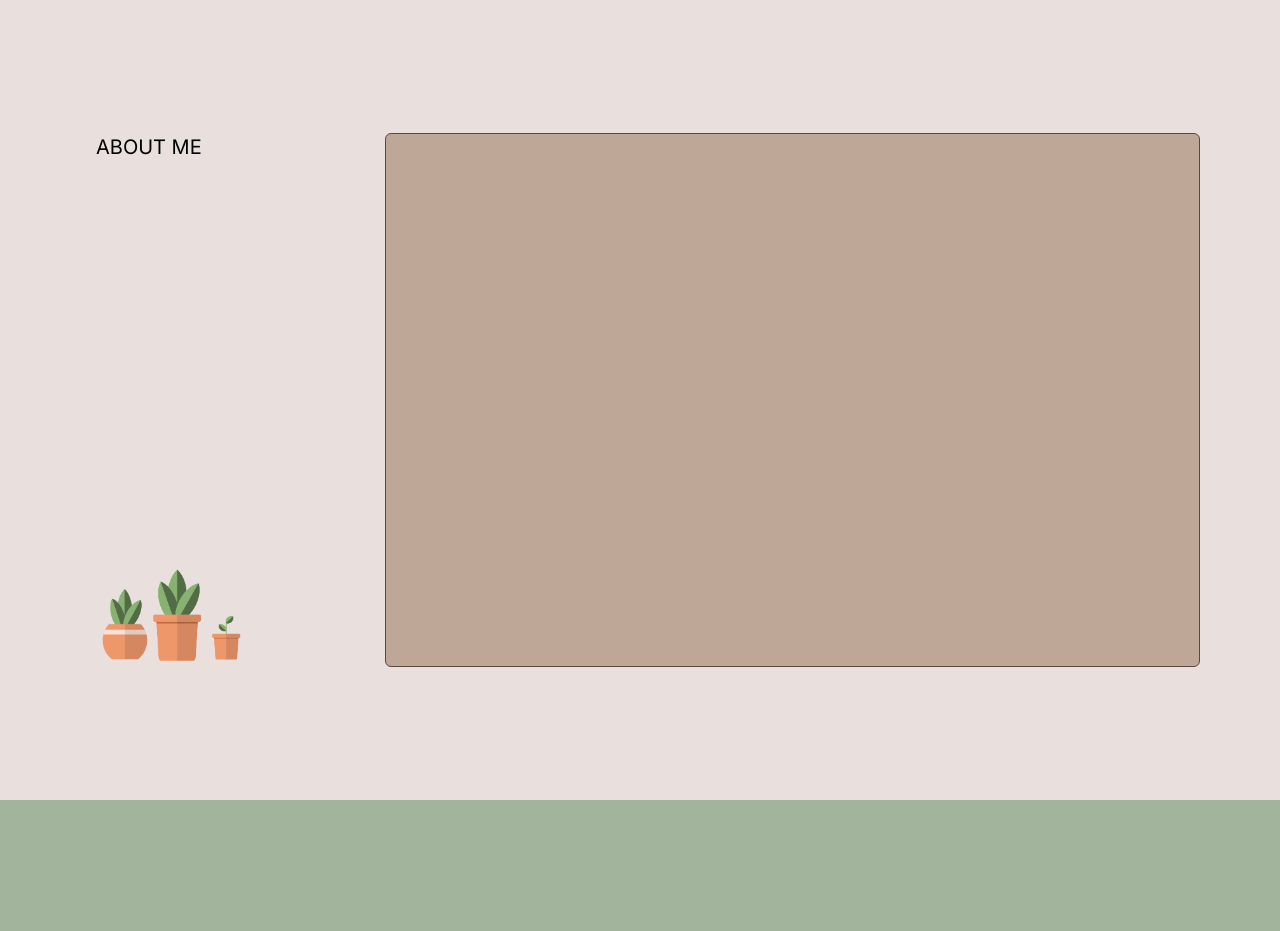
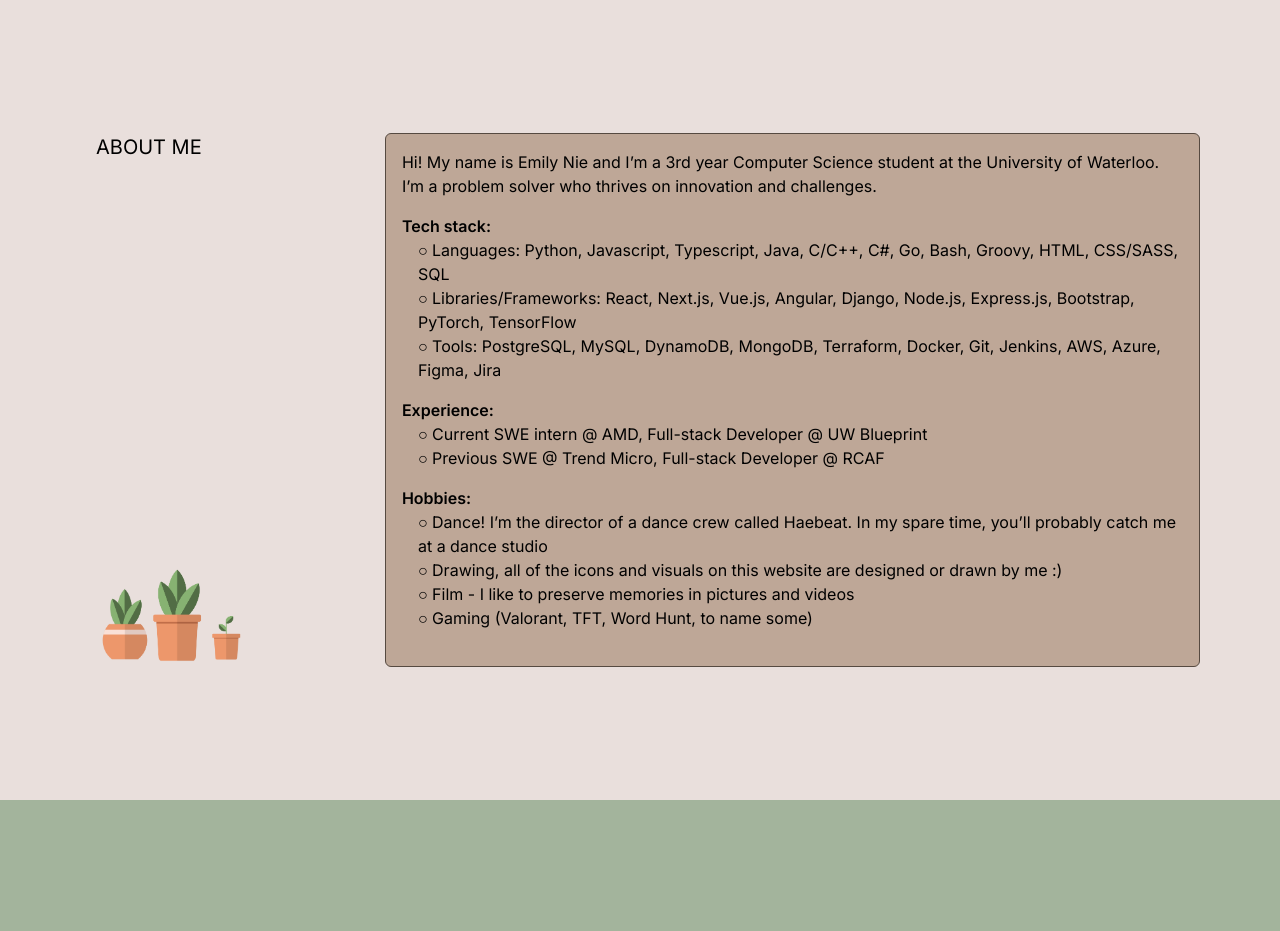
Before and after one commit to emilyniee/Personal-website, a Next.js app: page / in a window 1280 px wide. Shown: the part 800-1731 px from the top of the page. Built offline with nearby package versions, Linux system fonts and the light colour scheme.

Commit message:
adding information to about me

```diff
--- a/src/app/sections/about.tsx
+++ b/src/app/sections/about.tsx
@@ -17,8 +17,34 @@
             />
             </div>
         </div>
-        <div className="m-4 bg-coffee-200 w-3/4 h-4/6 p-4 rounded-md border border-coffee-300">
-
+        <div className="m-4 bg-coffee-200 w-3/4 h-4/6 p-4 rounded-md border border-coffee-300 text-black">
+            <div className="mb-4">
+              Hi! My name is Emily Nie and I’m a 3rd year Computer Science student at the University of Waterloo. I’m a problem solver who thrives on innovation and challenges.
+            </div>
+            <div className="mb-4">
+              <p className="font-semibold">Tech stack:</p>
+              <ul className="ml-4">
+                <li>○ Languages: Python, Javascript, Typescript, Java, C/C++, C#, Go, Bash, Groovy, HTML, CSS/SASS, SQL</li>
+                <li>○ Libraries/Frameworks: React, Next.js, Vue.js, Angular, Django, Node.js, Express.js, Bootstrap, PyTorch, TensorFlow</li>
+                <li>○ Tools: PostgreSQL, MySQL, DynamoDB, MongoDB, Terraform, Docker, Git, Jenkins, AWS, Azure, Figma, Jira</li>
+              </ul>
+            </div>
+            <div className="mb-4">
+              <p className="font-semibold">Experience: </p>
+              <ul className="ml-4">
+                <li>○ Current SWE intern @ AMD, Full-stack Developer @ UW Blueprint</li>
+                <li>○ Previous SWE @ Trend Micro, Full-stack Developer @ RCAF </li>
+              </ul>
+            </div>
+            <div className="mb-4">
+              <p className="font-semibold">Hobbies: </p>
+              <ul className="ml-4">
+                <li>○ Dance! I’m the director of a dance crew called Haebeat. In my spare time, you’ll probably catch me at a dance studio</li>
+                <li>○ Drawing, all of the icons and visuals on this website are designed or drawn by me :) </li>
+                <li>○ Film - I like to preserve memories in pictures and videos</li>
+                <li>○ Gaming (Valorant, TFT, Word Hunt, to name some) </li>
+              </ul>
+            </div>
         </div>
     </main>
   )
```
